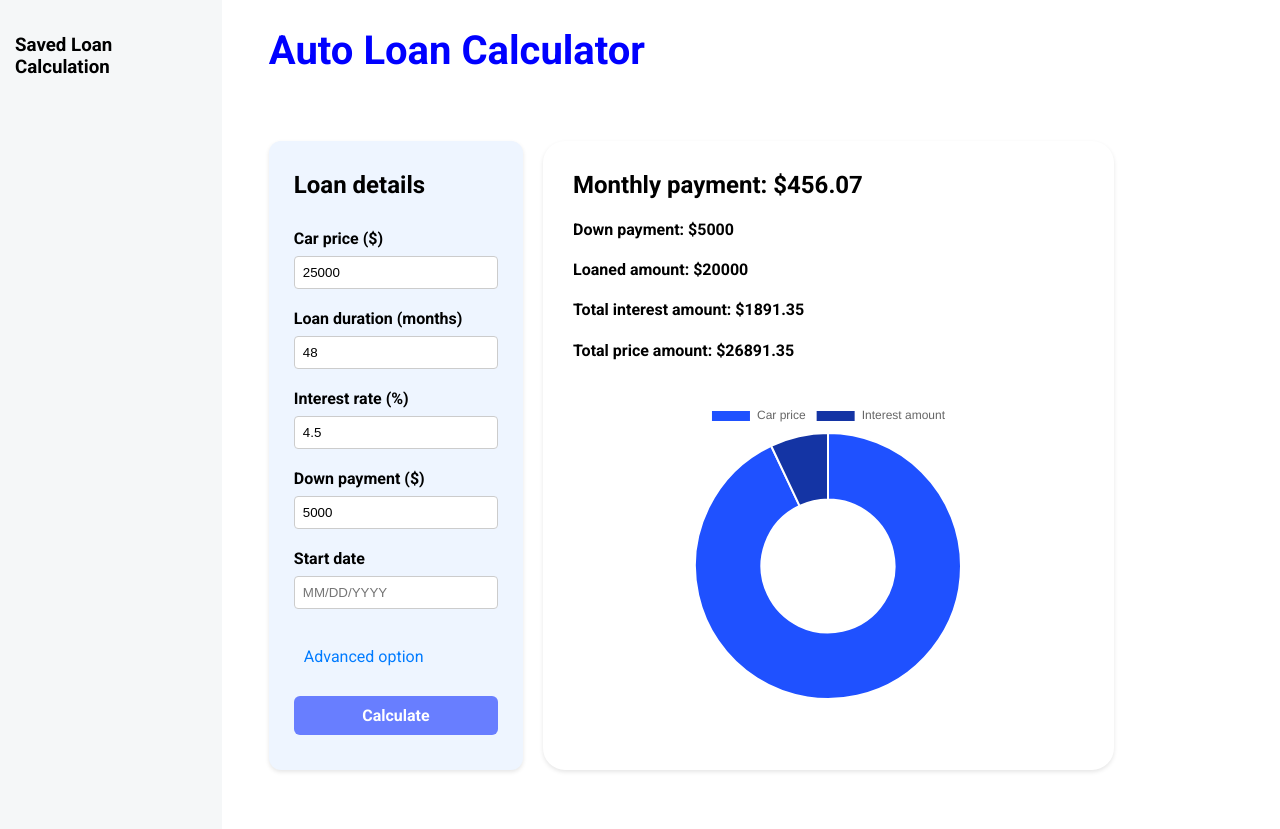
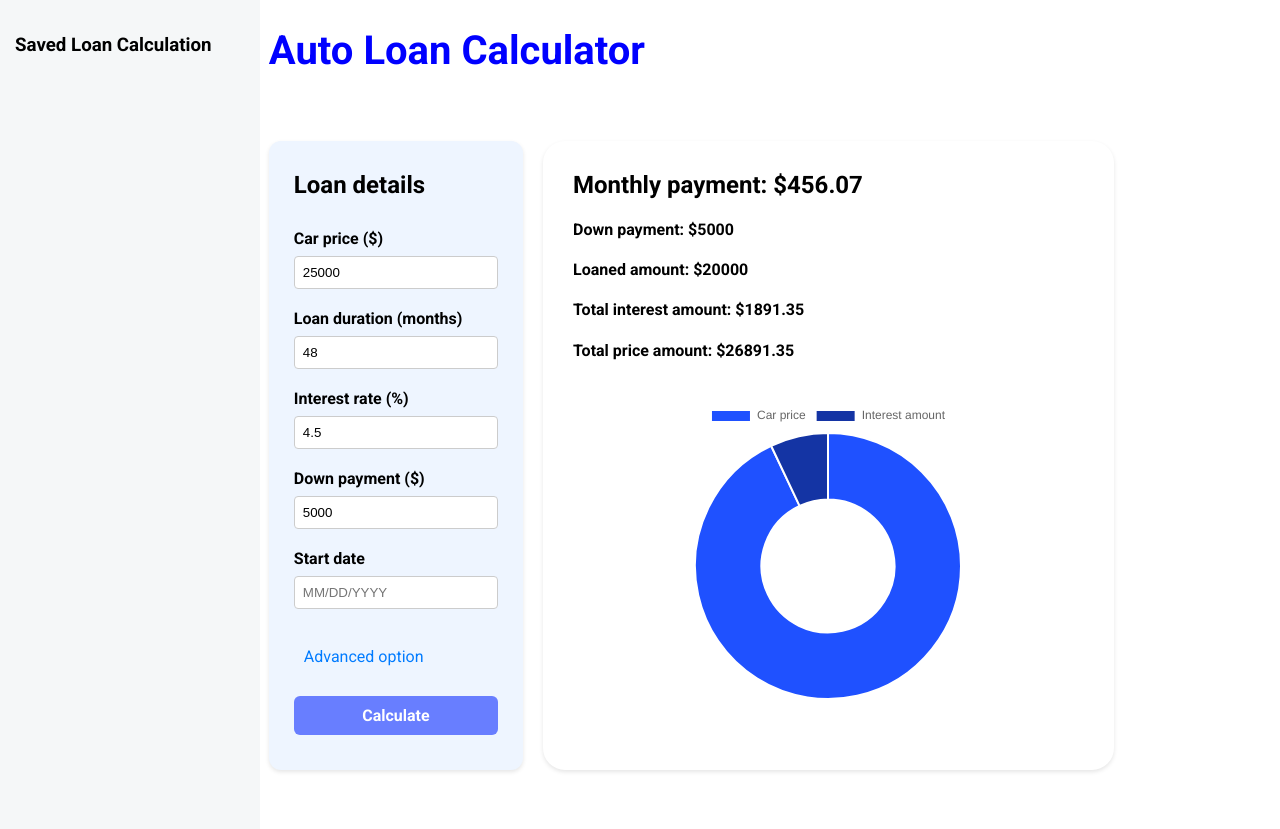
Before and after one commit to saitormit/Auto-Loan-Calculator, a Django app: page / in a window 1280 px wide. Shown: the top 829 px of the page. Run offline with Django 5.2, Linux system fonts and the light colour scheme; data that the repository does not hold is empty; some web fonts are replaced.

Commit message:
Sidebar width changed from 15% to 18%

```diff
--- a/calculator/static/calculator/css/mainStyles.css
+++ b/calculator/static/calculator/css/mainStyles.css
@@ -182,7 +182,7 @@ tr:nth-child(even){background-color: #f2f2f2}
 }
 
 .sidebar {
-    width: 15%;
+    width: 18%;
     background-color: #F5F7F8;
     padding: 15px;
     height: 100vh; /* Full height */
```
